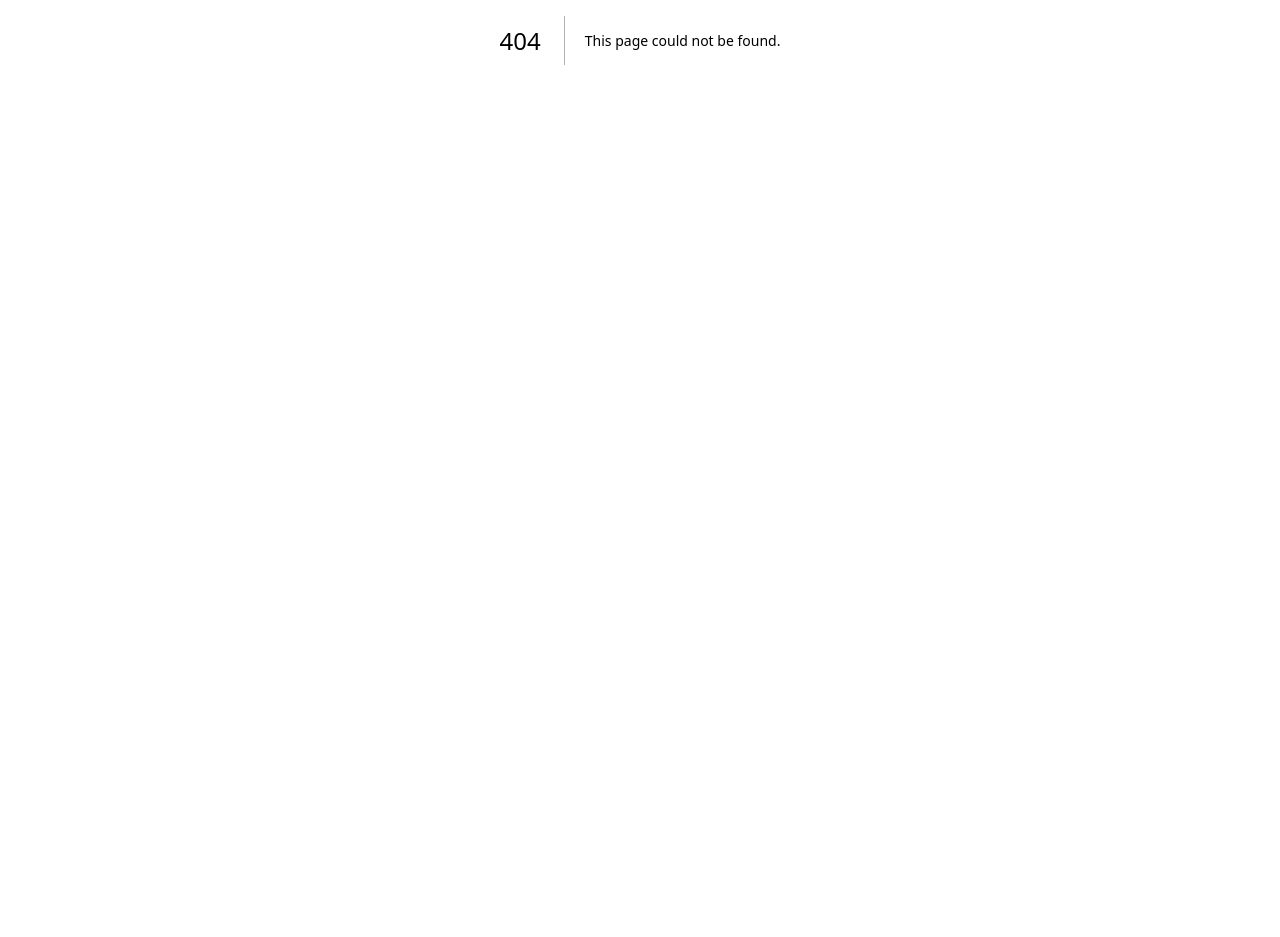
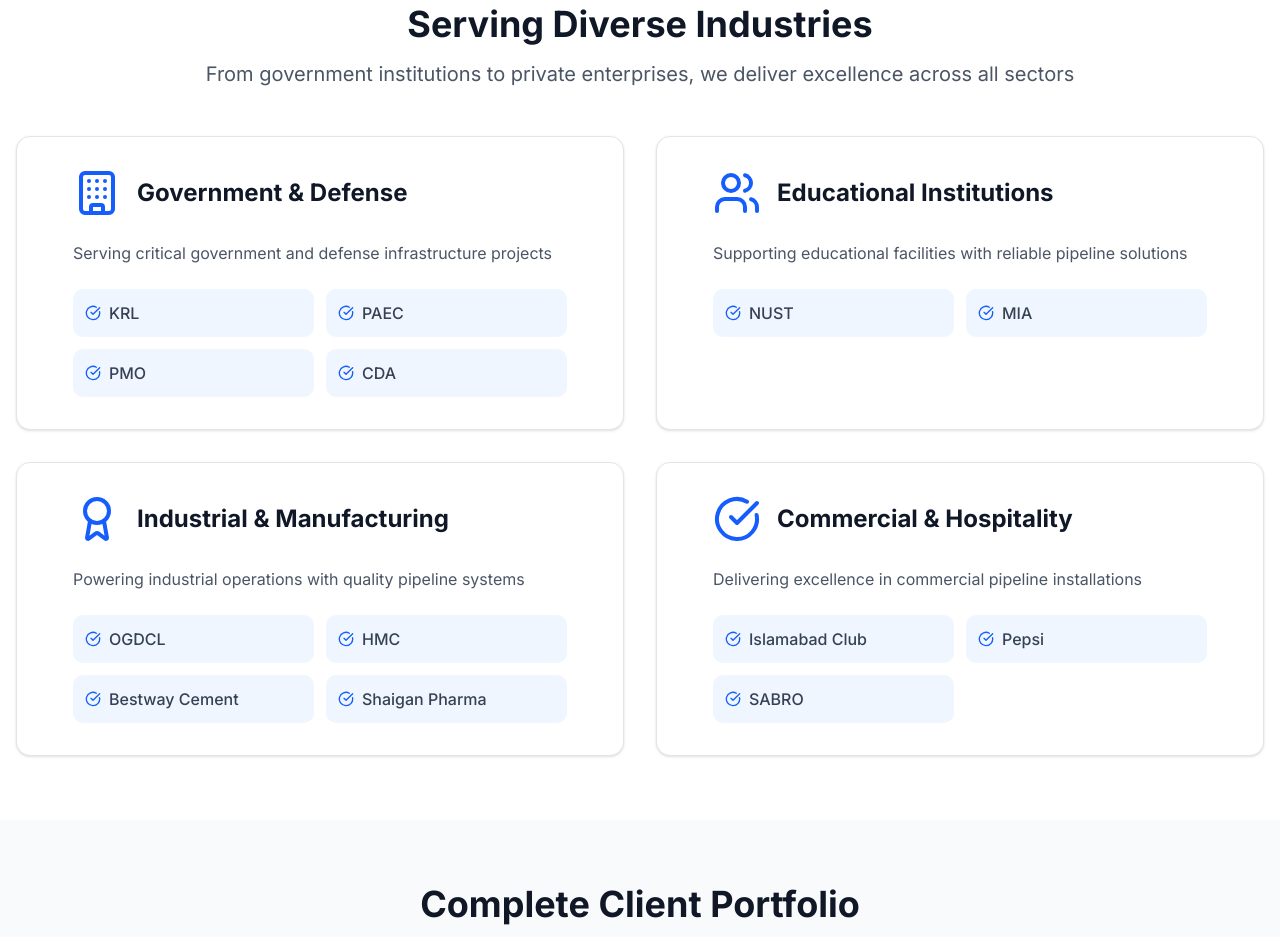
Before and after one commit to umairabbas786/Universal-Traders, a Next.js app: page /clients in a window 1280 px wide. Before the commit this address had no page. Shown: the part 360-1297 px from the top of the page. Before the commit the page ends 800 px from the top, so only its background shows below. Built offline with nearby package versions, Linux system fonts and the light colour scheme.

Commit message:
clients page

```diff
--- /dev/null
+++ b/src/components/client/ClientCategoryCard.jsx
@@ -0,0 +1,28 @@
+import { Card, CardContent } from "@/components/ui/card";
+import { CheckCircle } from "lucide-react";
+
+export default function ClientCategoryCard({ category }) {
+  const Icon = category.icon;
+  return (
+    <Card className="p-8 hover:shadow-lg transition-shadow">
+      <CardContent>
+        <div className="flex items-center mb-6">
+          <Icon className="h-12 w-12 text-blue-600 mr-4" />
+          <h3 className="text-2xl font-bold text-gray-900">{category.title}</h3>
+        </div>
+        <p className="text-gray-600 mb-6">{category.description}</p>
+        <div className="grid grid-cols-2 gap-3">
+          {category.clients.map((client, i) => (
+            <div
+              key={i}
+              className="flex items-center p-3 bg-blue-50 rounded-lg"
+            >
+              <CheckCircle className="h-4 w-4 text-blue-600 mr-2" />
+              <span className="font-medium text-gray-700">{client}</span>
+            </div>
+          ))}
+        </div>
+      </CardContent>
+    </Card>
+  );
+}
--- /dev/null
+++ b/src/components/client/ClientPortfolioGrid.jsx
@@ -0,0 +1,28 @@
+import Image from "next/image";
+import { Card, CardContent } from "@/components/ui/card";
+
+export default function ClientPortfolioGrid({ clients }) {
+  return (
+    <div className="grid grid-cols-2 md:grid-cols-3 lg:grid-cols-4 gap-6">
+      {clients.map((client, i) => (
+        <Card
+          key={i}
+          className="text-center p-6 hover:shadow-md transition-shadow"
+        >
+          <CardContent>
+            <div className="h-20 flex items-center justify-center mb-4">
+              <Image
+                src={`/abstract-geometric-shapes.png?height=60&width=120&query=${client} logo`}
+                alt={`${client} logo`}
+                width={120}
+                height={60}
+                className="max-h-12 w-auto"
+              />
+            </div>
+            <h3 className="font-semibold text-gray-900">{client}</h3>
+          </CardContent>
+        </Card>
+      ))}
+    </div>
+  );
+}
--- /dev/null
+++ b/src/components/client/ClientsCTA.jsx
@@ -0,0 +1,23 @@
+export default function ClientsCTA() {
+  return (
+    <section className="py-16 bg-blue-900 text-white">
+      <div className="container mx-auto px-4 text-center">
+        <h2 className="text-4xl font-bold mb-4">
+          Join Our Growing Client Family
+        </h2>
+        <p className="text-xl mb-8 max-w-2xl mx-auto">
+          Experience the quality and service that has made us the preferred
+          choice for leading organizations
+        </p>
+        <div className="flex flex-col sm:flex-row gap-4 justify-center">
+          <button className="bg-orange-500 hover:bg-orange-600 text-white px-8 py-3 rounded-lg font-semibold transition-colors">
+            Become a Client
+          </button>
+          <button className="border border-white text-white hover:bg-white hover:text-blue-900 px-8 py-3 rounded-lg font-semibold transition-colors">
+            View Case Studies
+          </button>
+        </div>
+      </div>
+    </section>
+  );
+}
--- /dev/null
+++ b/src/components/client/MainClient.jsx
@@ -0,0 +1,74 @@
+import ClientCategoryCard from ".//ClientCategoryCard";
+import ClientPortfolioGrid from ".//ClientPortfolioGrid";
+import Testimonials from ".//Testimonials";
+import ClientsCTA from ".//ClientsCTA";
+import { clientCategories } from "../data/clients/clientCategories";
+import { testimonials } from "../data/clients/testimonials";
+import { allClients } from "../data/clients/allClients";
+
+export default function MainClients() {
+  return (
+    <div className="min-h-screen">
+      <section className="bg-gradient-to-r from-blue-900 to-blue-700 text-white py-16">
+        <div className="container mx-auto px-4 text-center">
+          <h1 className="text-5xl font-bold mb-4">Our Valued Clients</h1>
+          <p className="text-xl max-w-3xl mx-auto">
+            Trusted by leading organizations across Pakistan for over two
+            decades
+          </p>
+        </div>
+      </section>
+
+      <section className="py-16">
+        <div className="container mx-auto px-4">
+          <div className="text-center mb-12">
+            <h2 className="text-4xl font-bold text-gray-900 mb-4">
+              Serving Diverse Industries
+            </h2>
+            <p className="text-xl text-gray-600">
+              From government institutions to private enterprises, we deliver
+              excellence across all sectors
+            </p>
+          </div>
+          <div className="grid md:grid-cols-2 gap-8">
+            {clientCategories.map((cat, i) => (
+              <ClientCategoryCard key={i} category={cat} />
+            ))}
+          </div>
+        </div>
+      </section>
+
+      <section className="py-16 bg-gray-50">
+        <div className="container mx-auto px-4">
+          <div className="text-center mb-12">
+            <h2 className="text-4xl font-bold text-gray-900 mb-4">
+              Complete Client Portfolio
+            </h2>
+            <p className="text-xl text-gray-600">
+              Organizations that trust Universal Traders for their pipeline
+              needs
+            </p>
+          </div>
+          <ClientPortfolioGrid clients={allClients} />
+        </div>
+      </section>
+
+      <section className="py-16">
+        <div className="container mx-auto px-4">
+          <div className="text-center mb-12">
+            <h2 className="text-4xl font-bold text-gray-900 mb-4">
+              What Our Clients Say
+            </h2>
+            <p className="text-xl text-gray-600">
+              Hear from organizations who have experienced our commitment to
+              excellence
+            </p>
+          </div>
+          <Testimonials testimonials={testimonials} />
+        </div>
+      </section>
+
+      <ClientsCTA />
+    </div>
+  );
+}
--- /dev/null
+++ b/src/components/client/Testimonials.jsx
@@ -0,0 +1,26 @@
+import { Card, CardContent } from "@/components/ui/card";
+
+export default function Testimonials({ testimonials }) {
+  return (
+    <div className="grid md:grid-cols-3 gap-8">
+      {testimonials.map((t, i) => (
+        <Card key={i} className="p-6">
+          <CardContent>
+            <div className="mb-4">
+              <div className="flex text-yellow-400 mb-2">
+                {[...Array(5)].map((_, idx) => (
+                  <span key={idx}>★</span>
+                ))}
+              </div>
+              <p className="text-gray-700 italic mb-4">"{t.testimonial}"</p>
+            </div>
+            <div className="border-t pt-4">
+              <p className="font-semibold text-gray-900">{t.company}</p>
+              <p className="text-sm text-gray-600">{t.person}</p>
+            </div>
+          </CardContent>
+        </Card>
+      ))}
+    </div>
+  );
+}
--- /dev/null
+++ b/src/components/data/clients/allClients.js
@@ -0,0 +1,15 @@
+export const allClients = [
+  "KRL",
+  "NUST",
+  "PAEC",
+  "PMO",
+  "CDA",
+  "OGDCL",
+  "HMC",
+  "Islamabad Club",
+  "Bestway Cement",
+  "Pepsi",
+  "MIA",
+  "Shaigan Pharma",
+  "SABRO",
+];
--- /dev/null
+++ b/src/components/data/clients/clientCategories.js
@@ -0,0 +1,30 @@
+import { Building, Award, Users, CheckCircle } from "lucide-react";
+
+export const clientCategories = [
+  {
+    title: "Government & Defense",
+    icon: Building,
+    clients: ["KRL", "PAEC", "PMO", "CDA"],
+    description:
+      "Serving critical government and defense infrastructure projects",
+  },
+  {
+    title: "Educational Institutions",
+    icon: Users,
+    clients: ["NUST", "MIA"],
+    description:
+      "Supporting educational facilities with reliable pipeline solutions",
+  },
+  {
+    title: "Industrial & Manufacturing",
+    icon: Award,
+    clients: ["OGDCL", "HMC", "Bestway Cement", "Shaigan Pharma"],
+    description: "Powering industrial operations with quality pipeline systems",
+  },
+  {
+    title: "Commercial & Hospitality",
+    icon: CheckCircle,
+    clients: ["Islamabad Club", "Pepsi", "SABRO"],
+    description: "Delivering excellence in commercial pipeline installations",
+  },
+];
--- /dev/null
+++ b/src/components/data/clients/testimonials.js
@@ -0,0 +1,20 @@
+export const testimonials = [
+  {
+    company: "KRL",
+    testimonial:
+      "Universal Traders has been our trusted partner for pipeline solutions. Their quality products and professional service have consistently met our stringent requirements.",
+    person: "Project Manager",
+  },
+  {
+    company: "NUST",
+    testimonial:
+      "The team at Al Aziz Pipe Store provided excellent consultation and timely delivery for our campus infrastructure project. Highly recommended.",
+    person: "Facilities Director",
+  },
+  {
+    company: "Bestway Cement",
+    testimonial:
+      "Their expertise in industrial pipeline solutions and competitive pricing made them our preferred supplier for multiple projects.",
+    person: "Procurement Head",
+  },
+];
--- /dev/null
+++ b/src/pages/clients.jsx
@@ -0,0 +1,11 @@
+import MainClient from "@/components/client/MainClient";
+import RootLayout from "@/components/common/RootLayout";
+import React from "react";
+
+export default function clients() {
+  return (
+    <RootLayout>
+      <MainClient />
+    </RootLayout>
+  );
+}
```
